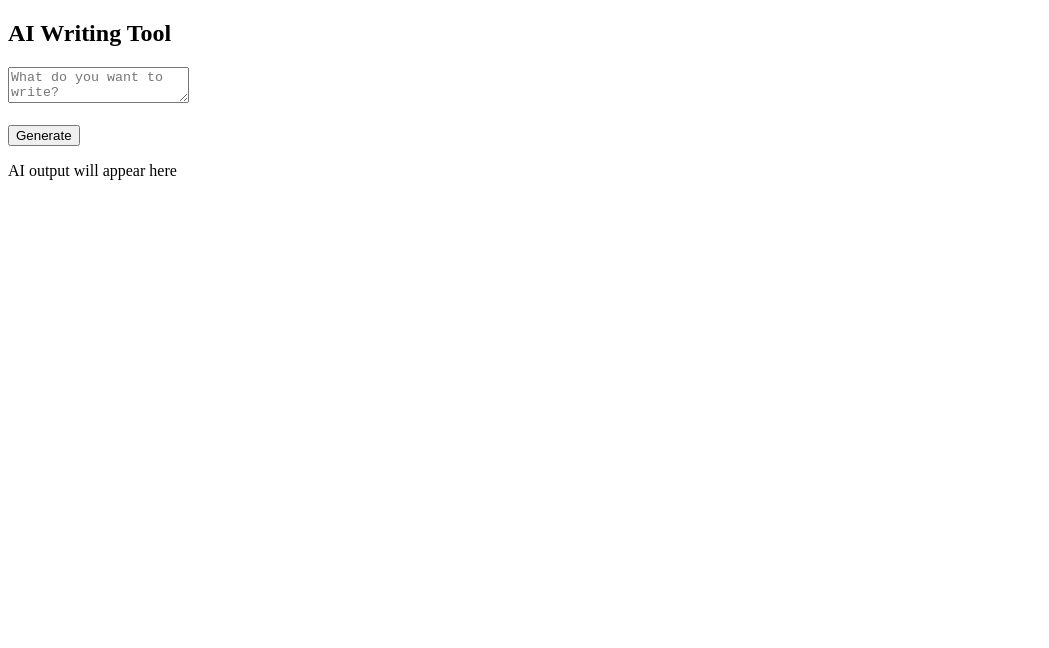
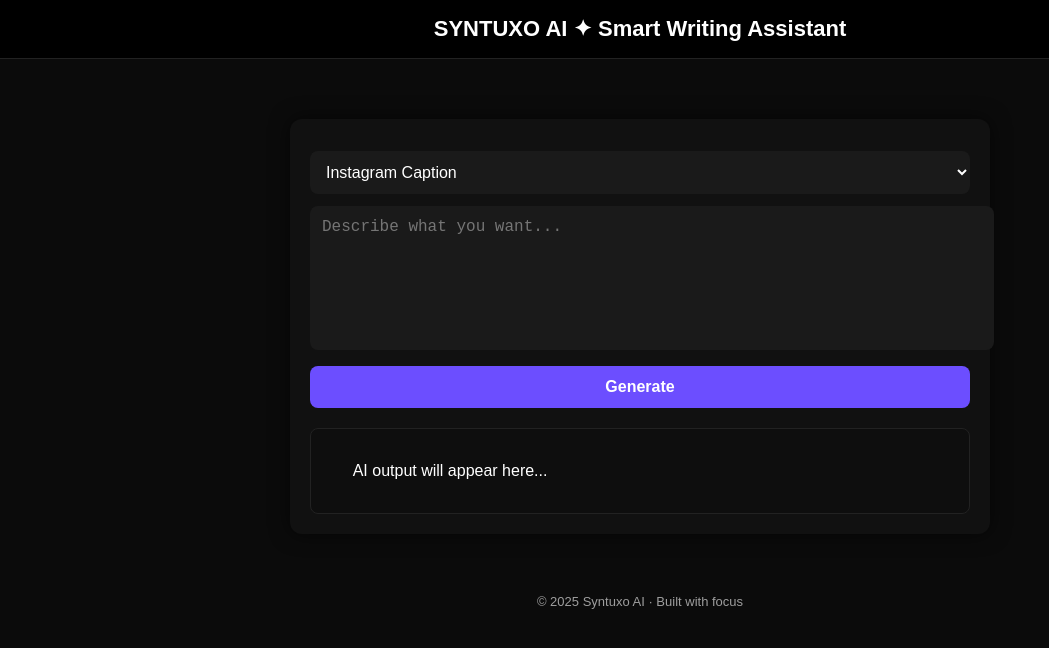
Before and after one commit to harsukhman-tech/ai-writer, a plain HTML site: page index.html in a window 1280 px wide. Shown: the whole page, without its empty margins (0-1049 px from the left). Drawn offline with Linux system fonts and the light colour scheme.

Commit message:
Update index.html

```diff
--- a/index.html
+++ b/index.html
@@ -1,14 +1,129 @@
 <!DOCTYPE html>
-<html>
+<html lang="en">
 <head>
-  <title>AI Writer</title>
+<meta charset="UTF-8">
+<meta name="viewport" content="width=device-width, initial-scale=1.0">
+<title>Syntuxo AI</title>
+<style>
+  body {
+    margin: 0;
+    font-family: Arial, sans-serif;
+    background: #0b0b0b;
+    color: #ffffff;
+  }
+
+  header {
+    padding: 16px;
+    text-align: center;
+    font-size: 22px;
+    font-weight: bold;
+    background: #000;
+    border-bottom: 1px solid #222;
+  }
+
+  .container {
+    max-width: 700px;
+    margin: 40px auto;
+    padding: 20px;
+  }
+
+  .card {
+    background: #111;
+    border-radius: 12px;
+    padding: 20px;
+    box-shadow: 0 0 20px rgba(0,0,0,0.6);
+  }
+
+  select, textarea, button {
+    width: 100%;
+    margin-top: 12px;
+    padding: 12px;
+    border-radius: 8px;
+    border: none;
+    font-size: 16px;
+  }
+
+  select, textarea {
+    background: #1a1a1a;
+    color: #fff;
+  }
+
+  textarea {
+    min-height: 120px;
+    resize: none;
+  }
+
+  button {
+    background: #6c4eff;
+    color: #fff;
+    cursor: pointer;
+    font-weight: bold;
+  }
+
+  button:hover {
+    background: #593cff;
+  }
+
+  .output {
+    margin-top: 20px;
+    padding: 15px;
+    background: #0e0e0e;
+    border-radius: 8px;
+    border: 1px solid #222;
+    white-space: pre-wrap;
+  }
+
+  footer {
+    text-align: center;
+    font-size: 13px;
+    opacity: 0.6;
+    margin-top: 40px;
+  }
+</style>
 </head>
+
 <body>
-  <h2>AI Writing Tool</h2>
 
-  <textarea placeholder="What do you want to write?"></textarea><br><br>
-  <button>Generate</button>
+<header>
+  SYNTUXO AI ✦ Smart Writing Assistant
+</header>
 
-  <p>AI output will appear here</p>
+<div class="container">
+  <div class="card">
+
+    <select id="mode">
+      <option>Instagram Caption</option>
+      <option>Ad Copy</option>
+      <option>Content Ideas</option>
+      <option>Customer Reply</option>
+    </select>
+
+    <textarea id="input" placeholder="Describe what you want..."></textarea>
+
+    <button onclick="generate()">Generate</button>
+
+    <div class="output" id="output">
+      AI output will appear here...
+    </div>
+
+  </div>
+</div>
+
+<footer>
+  © 2025 Syntuxo AI · Built with focus
+</footer>
+
+<script>
+  function generate() {
+    const input = document.getElementById("input").value;
+    const mode = document.getElementById("mode").value;
+
+    document.getElementById("output").innerText =
+      "Mode: " + mode + "\n\n" +
+      "AI Response (demo):\n" +
+      input;
+  }
+</script>
+
 </body>
 </html>
```
